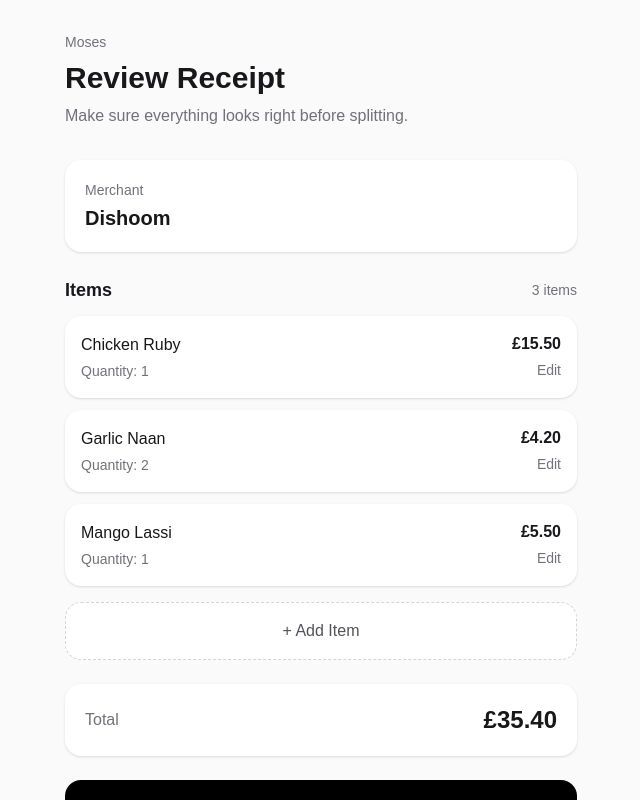
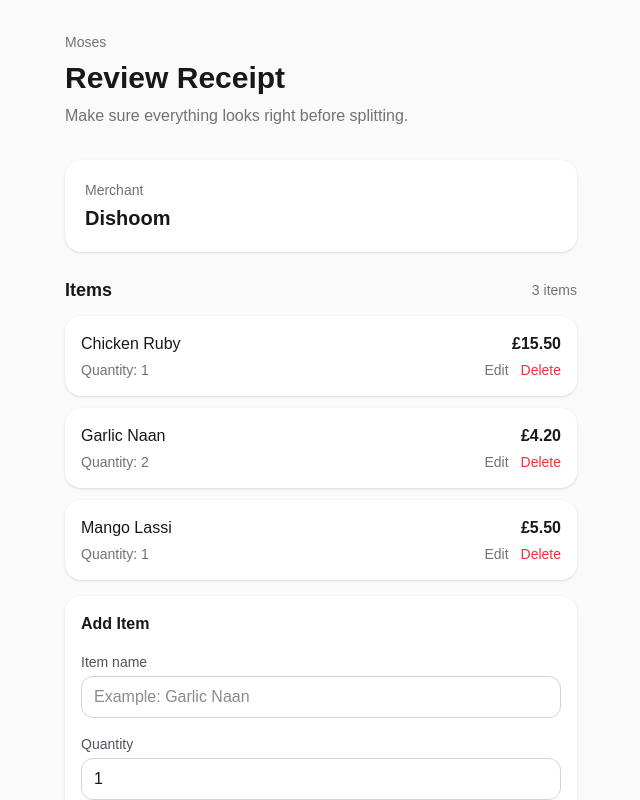
Before and after one commit to zachxwalton/Moses, a Next.js app in the folder frontend/: page /review in a window 1280 px wide. Both pictures are taken after a click on the button "+ Add Item". Shown: the top 800 px of the page, without its empty margins (319-959 px from the left). Built offline with nearby package versions, Linux system fonts and the light colour scheme.

Commit message:
Add and delete receipt items

```diff
--- a/frontend/src/app/review/page.tsx
+++ b/frontend/src/app/review/page.tsx
@@ -19,6 +19,14 @@ export default function ReviewReceiptPage() {
     item_price: 0,
   });
 
+  const [addingItem, setAddingItem] = useState(false);
+
+  const [newItem, setNewItem] = useState<ReceiptLineItem>({
+    item_name: "",
+    item_quantity: 1,
+    item_price: 0,
+  });
+
   function formatCurrency(amount: number) {
     return new Intl.NumberFormat("en-GB", {
       style: "currency",
@@ -29,6 +37,7 @@ export default function ReviewReceiptPage() {
   function startEditing(index: number) {
     setEditingIndex(index);
     setEditItem({ ...items[index] });
+    setAddingItem(false);
   }
 
   function cancelEditing() {
@@ -43,6 +52,43 @@ export default function ReviewReceiptPage() {
 
     setItems(updatedItems);
     setEditingIndex(null);
+  }
+
+  function deleteItem(index: number) {
+    const updatedItems = items.filter((_, itemIndex) => itemIndex !== index);
+    setItems(updatedItems);
+
+    if (editingIndex === index) {
+      setEditingIndex(null);
+    }
+  }
+
+  function startAddingItem() {
+    setAddingItem(true);
+    setEditingIndex(null);
+
+    setNewItem({
+      item_name: "",
+      item_quantity: 1,
+      item_price: 0,
+    });
+  }
+
+  function cancelAddingItem() {
+    setAddingItem(false);
+  }
+
+  function addItem() {
+    if (!newItem.item_name.trim()) return;
+
+    setItems([...items, newItem]);
+    setAddingItem(false);
+
+    setNewItem({
+      item_name: "",
+      item_quantity: 1,
+      item_price: 0,
+    });
   }
 
   return (
@@ -192,13 +238,23 @@ export default function ReviewReceiptPage() {
                       {formatCurrency(item.item_price)}
                     </p>
 
+                    <div className="mt-1 flex gap-3">
                       <button
                         type="button"
                         onClick={() => startEditing(index)}
-                      className="mt-1 text-sm font-medium text-zinc-500 hover:text-zinc-900"
+                        className="text-sm font-medium text-zinc-500 hover:text-zinc-900"
                       >
                         Edit
                       </button>
+
+                      <button
+                        type="button"
+                        onClick={() => deleteItem(index)}
+                        className="text-sm font-medium text-red-500 hover:text-red-700"
+                      >
+                        Delete
+                      </button>
+                    </div>
                   </div>
                 </div>
               )}
@@ -206,13 +262,103 @@ export default function ReviewReceiptPage() {
           ))}
         </div>
 
-        {/* Add Item */}
+        {/* Add Item Form */}
+        {addingItem ? (
+          <div className="mt-4 rounded-2xl bg-white p-4 shadow-sm">
+            <h3 className="mb-4 font-semibold">
+              Add Item
+            </h3>
+
+            <div className="space-y-4">
+
+              <div>
+                <label className="mb-1 block text-sm font-medium text-zinc-600">
+                  Item name
+                </label>
+
+                <input
+                  type="text"
+                  value={newItem.item_name}
+                  onChange={(event) =>
+                    setNewItem({
+                      ...newItem,
+                      item_name: event.target.value,
+                    })
+                  }
+                  className="w-full rounded-xl border border-zinc-300 px-3 py-2 outline-none focus:border-black"
+                  placeholder="Example: Garlic Naan"
+                />
+              </div>
+
+              <div>
+                <label className="mb-1 block text-sm font-medium text-zinc-600">
+                  Quantity
+                </label>
+
+                <input
+                  type="number"
+                  min="1"
+                  value={newItem.item_quantity}
+                  onChange={(event) =>
+                    setNewItem({
+                      ...newItem,
+                      item_quantity: Number(event.target.value),
+                    })
+                  }
+                  className="w-full rounded-xl border border-zinc-300 px-3 py-2 outline-none focus:border-black"
+                />
+              </div>
+
+              <div>
+                <label className="mb-1 block text-sm font-medium text-zinc-600">
+                  Price
+                </label>
+
+                <input
+                  type="number"
+                  step="0.01"
+                  min="0"
+                  value={newItem.item_price}
+                  onChange={(event) =>
+                    setNewItem({
+                      ...newItem,
+                      item_price: Number(event.target.value),
+                    })
+                  }
+                  className="w-full rounded-xl border border-zinc-300 px-3 py-2 outline-none focus:border-black"
+                  placeholder="0.00"
+                />
+              </div>
+
+              <div className="flex gap-2">
                 <button
                   type="button"
+                  onClick={addItem}
+                  className="flex-1 rounded-xl bg-black px-4 py-2 font-medium text-white hover:bg-zinc-800"
+                >
+                  Add
+                </button>
+
+                <button
+                  type="button"
+                  onClick={cancelAddingItem}
+                  className="flex-1 rounded-xl border border-zinc-300 px-4 py-2 font-medium hover:bg-zinc-100"
+                >
+                  Cancel
+                </button>
+              </div>
+
+            </div>
+          </div>
+        ) : (
+          <button
+            type="button"
+            onClick={startAddingItem}
             className="mt-4 w-full rounded-2xl border border-dashed border-zinc-300 bg-white px-4 py-4 font-medium text-zinc-600 hover:bg-zinc-100"
           >
             + Add Item
           </button>
+        )}
 
         {/* Total */}
         <div className="mt-6 rounded-2xl bg-white p-5 shadow-sm">
```
Lines whose indentation alone changed are shown as unchanged.
